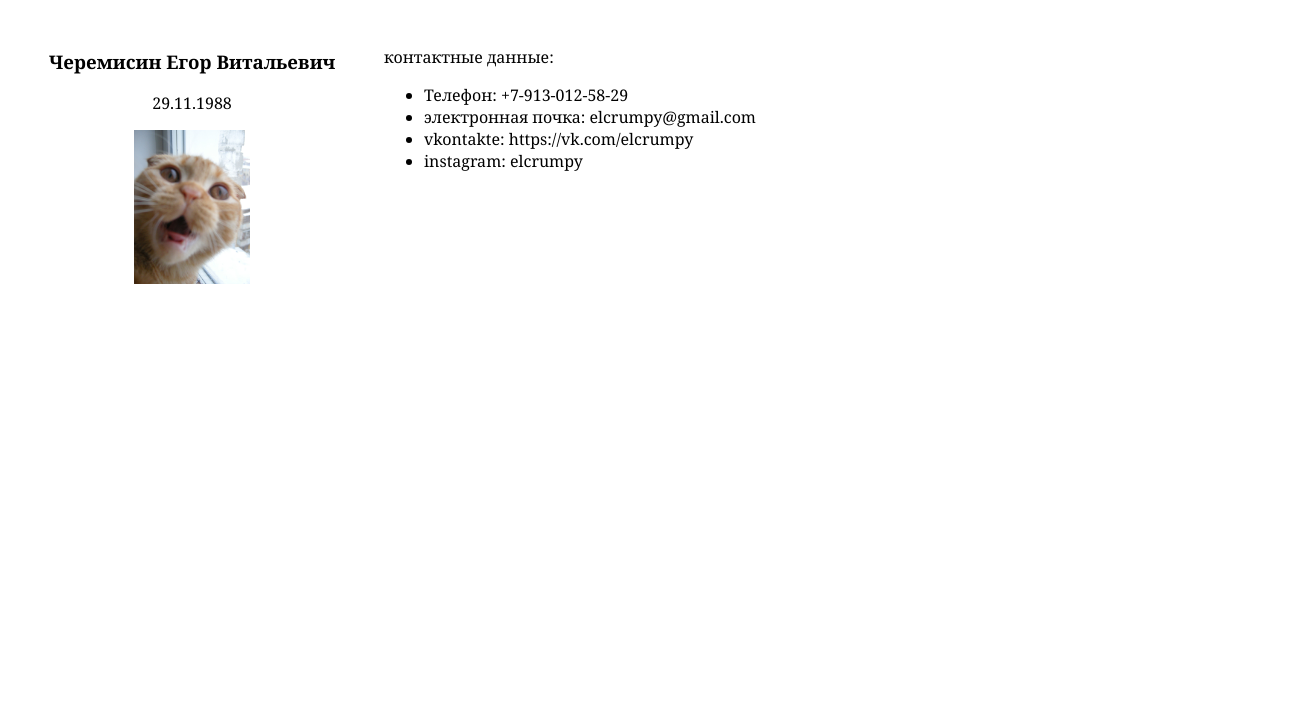
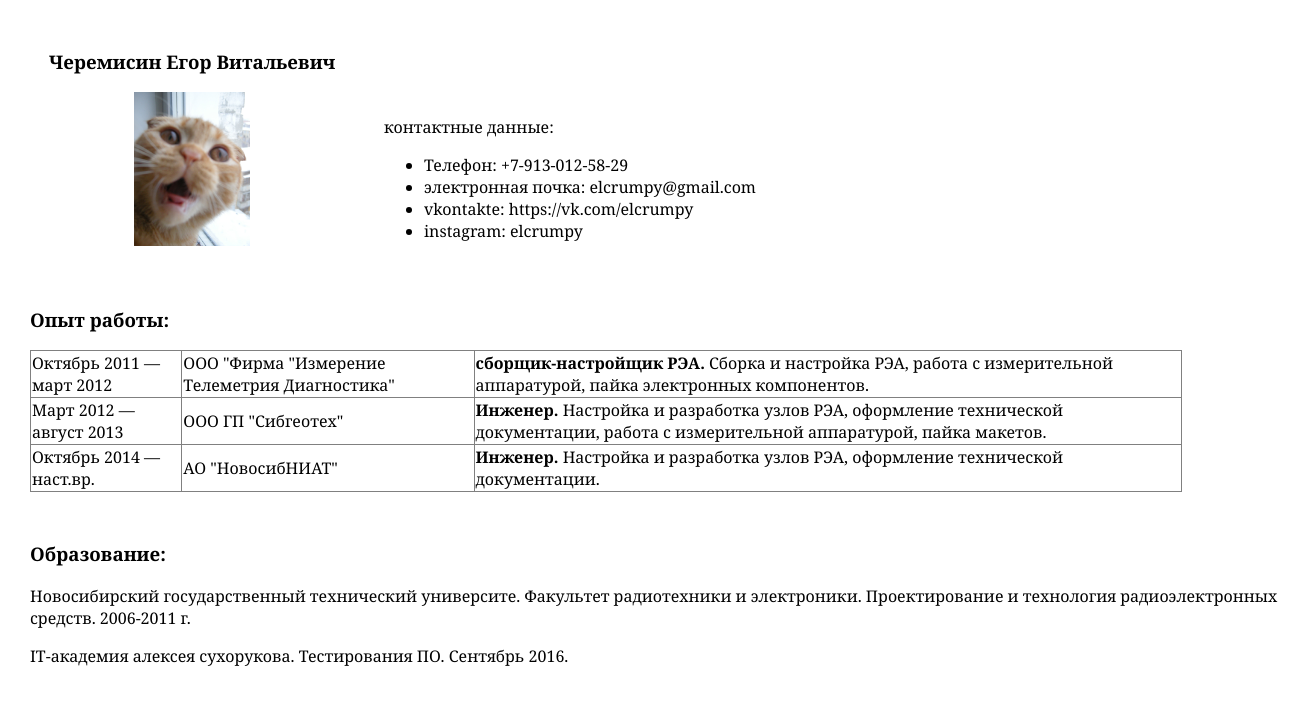
Before and after one commit to elcrumpy/homework_part_2, a plain HTML site: page resume/index.html in a window 1280 px wide. Shown: the whole page, 1310 px wide, since content can reach past the window. Drawn offline with Linux system fonts and the light colour scheme.

Commit message:
sixth commit

```diff
--- a/resume/index.html
+++ b/resume/index.html
@@ -8,11 +8,8 @@
 </head>
 
 <body>
-<div class="container">
-<section>
     <div class="column">
       <h3>Черемисин Егор Витальевич</h3>
-      <p>29.11.1988</p>
       <img src="myphoto.jpg" alt="" class="profile">
     </div>
     <div class="mydata">
@@ -24,6 +21,33 @@
         <li>instagram: elcrumpy</li>
       </ul>
     </div>
-</section>
+    <div class="experience">
+    <h3>Опыт работы:</h3>
+    	<table width="100%" border="1"  style="border-collapse:collapse;">
+  <tbody>
+    <tr>
+      <td>Октябрь 2011 — март 2012</td>
+      <td>ООО "Фирма "Измерение Телеметрия Диагностика"</td>
+      <td><b>сборщик-настройщик РЭА.</b> Сборка и настройка РЭА, работа с измерительной аппаратурой, пайка электронных компонентов.</td>
+    </tr>
+    <tr>
+      <td>Март 2012 — август 2013</td>
+      <td>ООО ГП "Сибгеотех"</td>
+      <td><b>Инженер.</b> Настройка и разработка узлов РЭА, оформление технической документации, работа с измерительной аппаратурой, пайка макетов.</td>
+    </tr>
+    <tr>
+      <td>Октябрь 2014 — наст.вр.</td>
+      <td>АО "НовосибНИАТ"</td>
+      <td><b>Инженер.</b> Настройка и разработка узлов РЭА, оформление технической документации.</td>
+    </tr>
+  </tbody>
+</table>
+
+    </div>
+    <div class="education">
+    	<h3>Образование:</h3>
+   			 <p>Новосибирский государственный технический университе. Факультет радиотехники и электроники. Проектирование и технология радиоэлектронных средств. 2006-2011 г.</p>
+             <p>IT-академия алексея сухорукова. Тестирования ПО. Сентябрь 2016. </p>
+   	</div>
 </body>
 </html>
--- a/resume/stylesheet.css
+++ b/resume/stylesheet.css
@@ -5,12 +5,6 @@ body {
 	font-family: Cambria, "Hoefler Text", "Liberation Serif", Times, "Times New Roman", serif;
 	background-color: #FFFFFF;
 	margin: 0;
-}
-.container {
-	width: 100%;
-	margin-left: auto;
-	margin-right: auto;
-	background-color: #FFFFFF;
 }
 .column {
 	width: 30%;
@@ -21,9 +15,23 @@ body {
 .mydata{
 	width: 70%;
 	text-align: left;
-	padding-top: 30px;
+	padding-top: 100px;
 	float: left;
 }
 .profile {
 	width: 30%;
 }
+.education{
+	width: 100%;
+	text-align: left;
+	float: left;
+	padding-top: 30px;
+	padding-left: 30px;
+}
+.experience{
+	width: 90%;
+	text-align: left;
+	float: left;
+	padding-top: 30px;
+	padding-left: 30px;
+}
```
